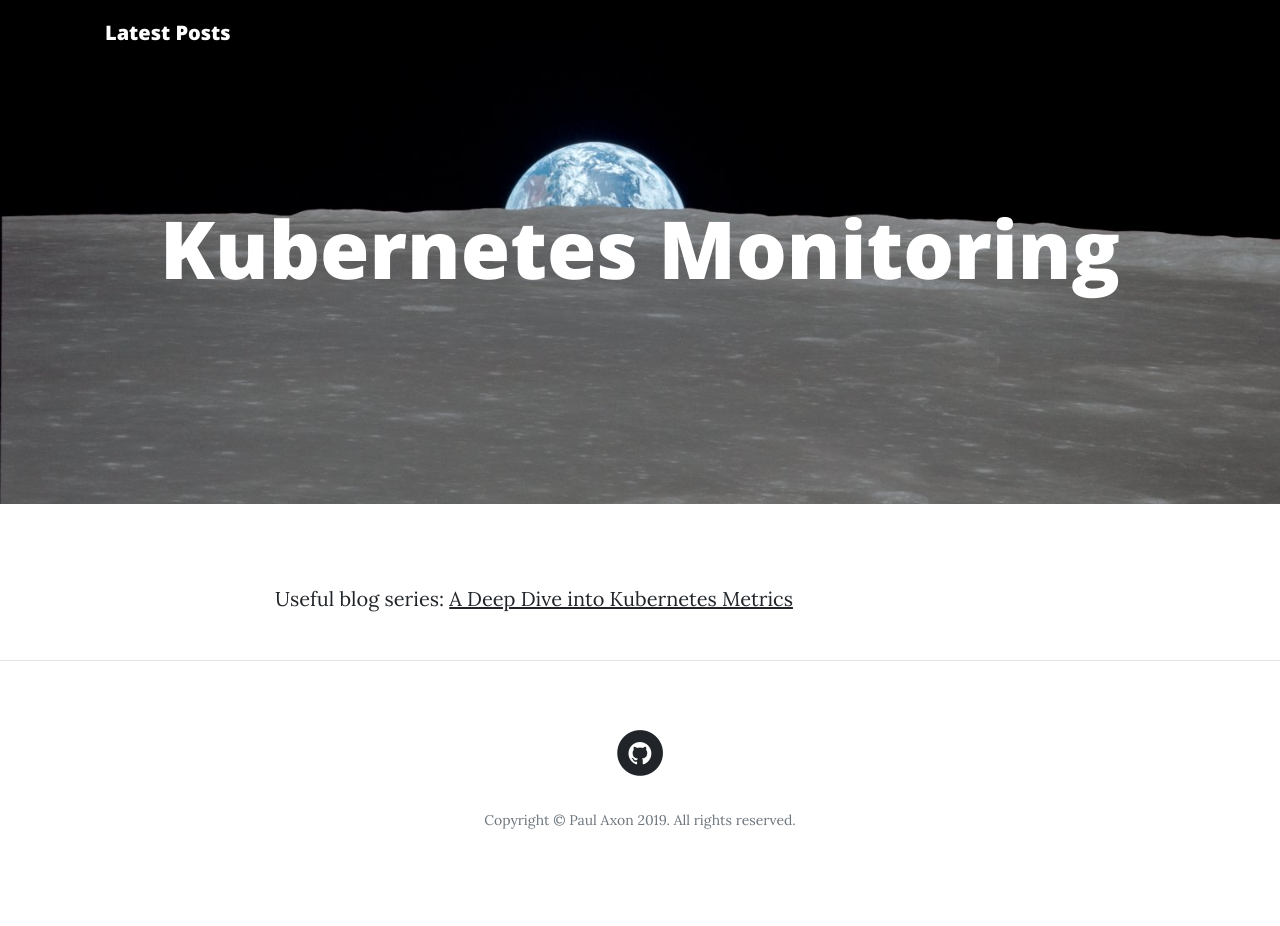
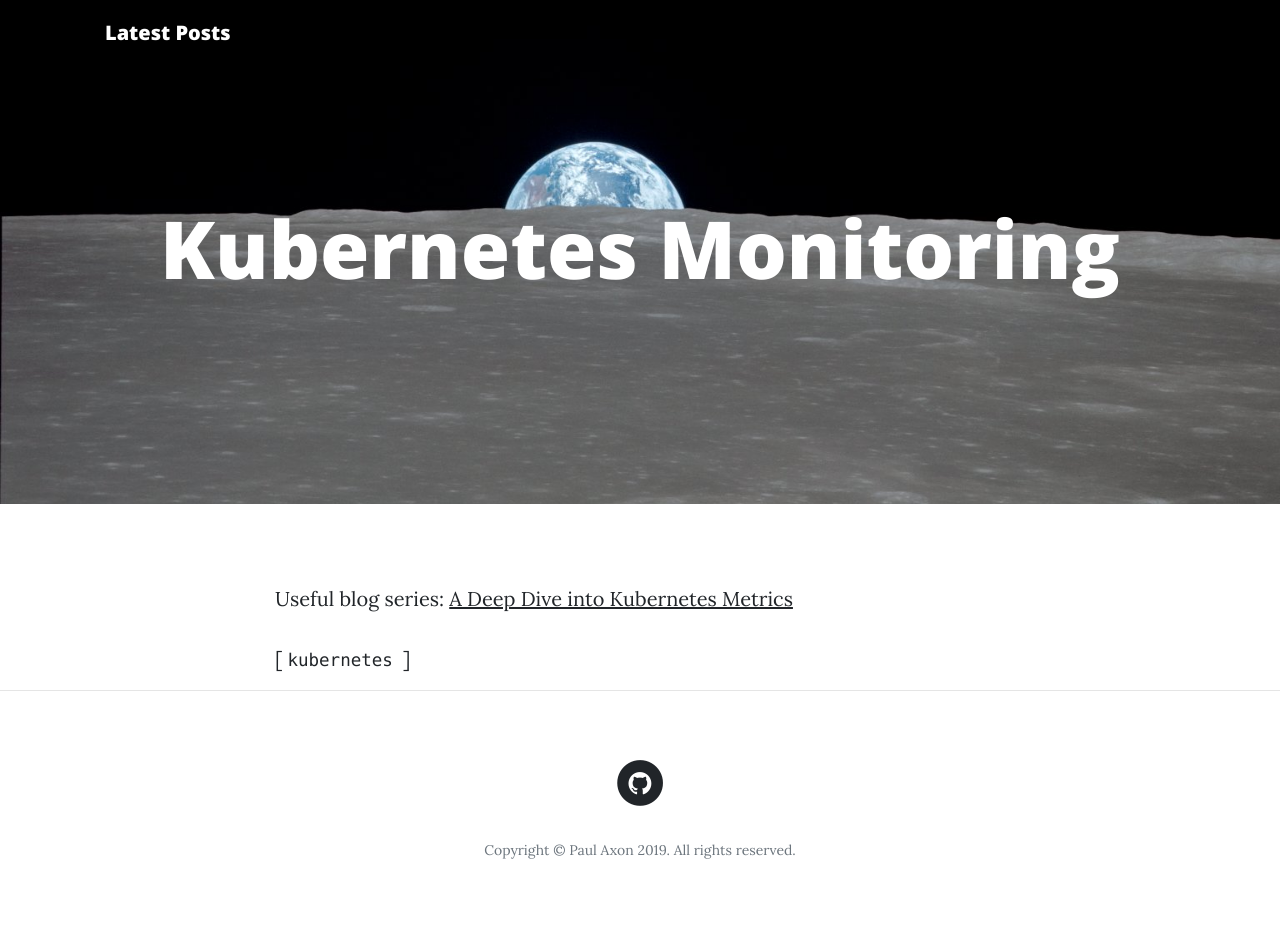
Before and after one commit to paxdev/paxdev.github.io, a Jekyll site: the page built from _posts/2018-11-22-kubernetes-monitoring.md, in a window 1280 px wide. Built offline with Jekyll 4.4.1, drawn with Linux system fonts in a browser that asks for light colours; our own code applies the rules of GitHub Pages for plain Markdown files; before the commit the page ends 900 px from its top, so only the background shows below that.

Commit message:
Update 2018-11-22-kubernetes-monitoring.md

```diff
--- a/_posts/2018-11-22-kubernetes-monitoring.md
+++ b/_posts/2018-11-22-kubernetes-monitoring.md
@@ -1,5 +1,9 @@
 ---
   title: Kubernetes Monitoring
+  categories:
+    - link
+  tags:
+    - kubernetes
 ---
 
 Useful blog series:
```
